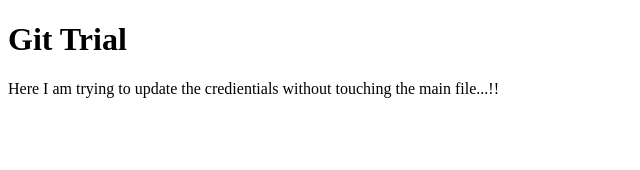
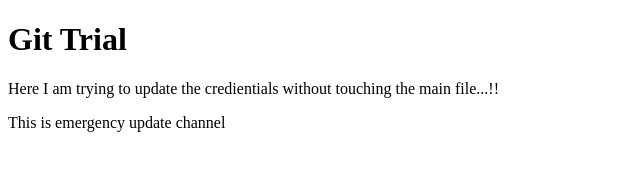
Before and after one commit to superman1408/trialGit, a plain HTML site: page index.html in a window 1280 px wide. Shown: the whole page, without its empty margins (0-640 px from the left). Drawn offline with Linux system fonts and the light colour scheme.

Commit message:
Emergency update to push it to origin in gitHub

```diff
--- a/index.html
+++ b/index.html
@@ -9,6 +9,7 @@
     <div>
         <h1>Git Trial</h1>
         <p>Here I am trying to update the credientials without touching the main file...!!</p>
+        <p>This is emergency update channel</p>
     </div>
 </body>
 </html>
```
